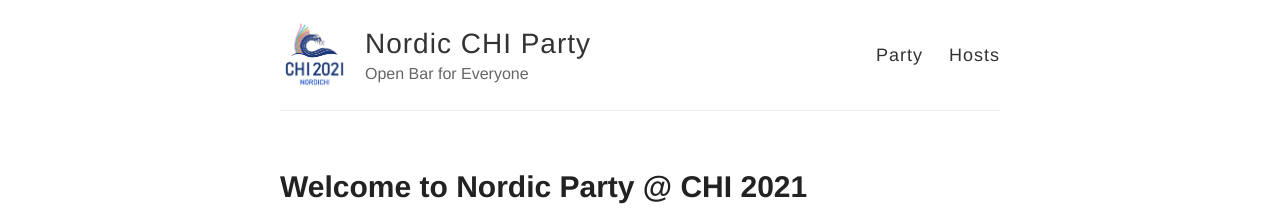
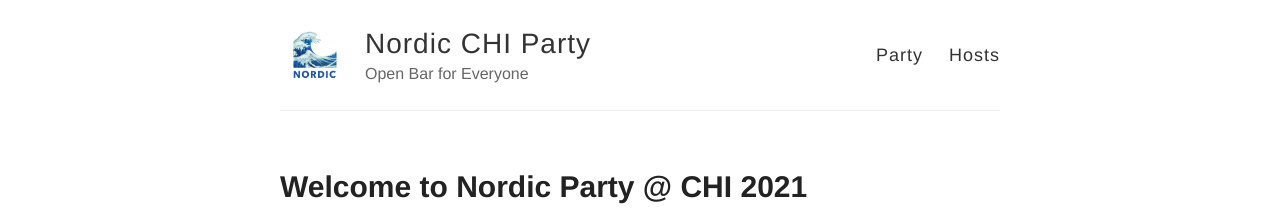
Before and after one commit to nordichi/nordichi.github.io, a Jekyll site: the page built from index.html, in a window 1280 px wide. Shown: the top 213 px of the page. Built offline with Jekyll 4.4.1, drawn with Linux system fonts in a browser that asks for light colours.

Commit message:
Update _config.yml

```diff
--- a/_config.yml
+++ b/_config.yml
@@ -9,7 +9,7 @@
 description: Open Bar for Everyone
 
 # URL of your avatar or profile pic (you could use your GitHub profile pic)
-avatar: /images/logo.png
+avatar: /images/nordic-chi.png
 
 #
 # Flags below are optional
```
